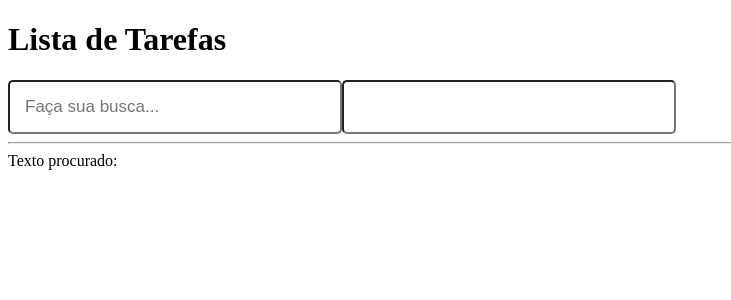
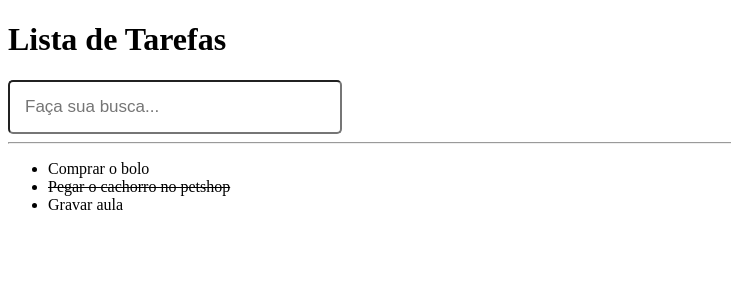
Before and after one commit to gustavoalvesdev/curso-reactjs-b7web, a React (Create React App) app in the folder react1/: page / in a window 1280 px wide. Shown: the top 300 px of the page, without its empty margins (0-731 px from the left). Built offline with nearby package versions, Linux system fonts and the light colour scheme; the HTML template or start-up script is replaced by a standard one.

Commit message:
React Intermediário - 03 - Exibindo Lista

```diff
--- a/react1/src/App.js
+++ b/react1/src/App.js
@@ -1,10 +1,29 @@
-import React, { useState } from 'react';
-import styled from 'styled-components';
+import React, { useEffect, useState } from 'react';
 import SearchBox from './components/SearchBox';
 
 function App() {
 
   const [searchText, setSearchText] = useState('');
+  const [ list, setList ] = useState([]);
+
+  useEffect(() => {
+
+    setList([
+      {
+        title: 'Comprar o bolo',
+        done: false
+      },
+      {
+        title: 'Pegar o cachorro no petshop',
+        done: true
+      },
+      {
+        title: 'Gravar aula',
+        done: false
+      }
+    ]);
+
+  }, []);
 
   function handleSearchInput(novoTexto) {
 
@@ -18,14 +37,21 @@ function App() {
       <h1>Lista de Tarefas</h1>
       <SearchBox frasePadrao="Faça sua busca..." onChangeText={handleSearchInput} />
 
-      <SearchBox frasePadrao={searchText} />
-
       <hr />
 
-      Texto procurado: {searchText}
-
+      <ul>
+      {list.map( (item, index) => (
+        <li key={index}>
+        {item.done &&
+          <del>{item.title}</del>
+        }
+        {!item.done &&
+          item.title
+        }
+        </li>
+      ))}
+      </ul>
     </div>
-
   );
 
 }
--- a/react1/src/components/SearchBox.js
+++ b/react1/src/components/SearchBox.js
@@ -1,4 +1,4 @@
-import React, { useState, useEffect } from 'react';
+import React, { useState } from 'react';
 import styled from 'styled-components';
 
 const InputText = styled.input`
@@ -12,12 +12,6 @@ const InputText = styled.input`
 function SearchBox(props) {
 
     const [texto, setTexto] = useState('');
-
-    useEffect(() => {
-        if (props.onChangeText) {
-            props.onChangeText(texto);
-        }
-    }, [texto]);
 
     function inputTextChange(e) {
 
```
